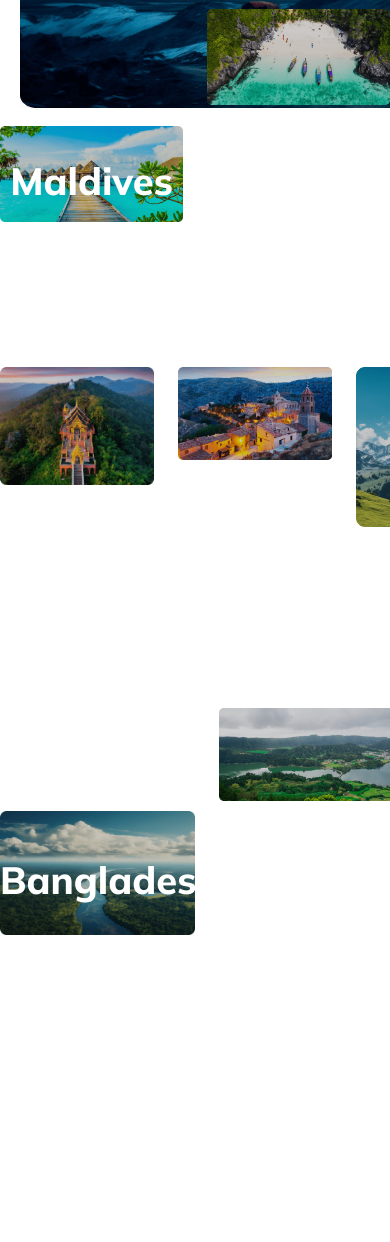
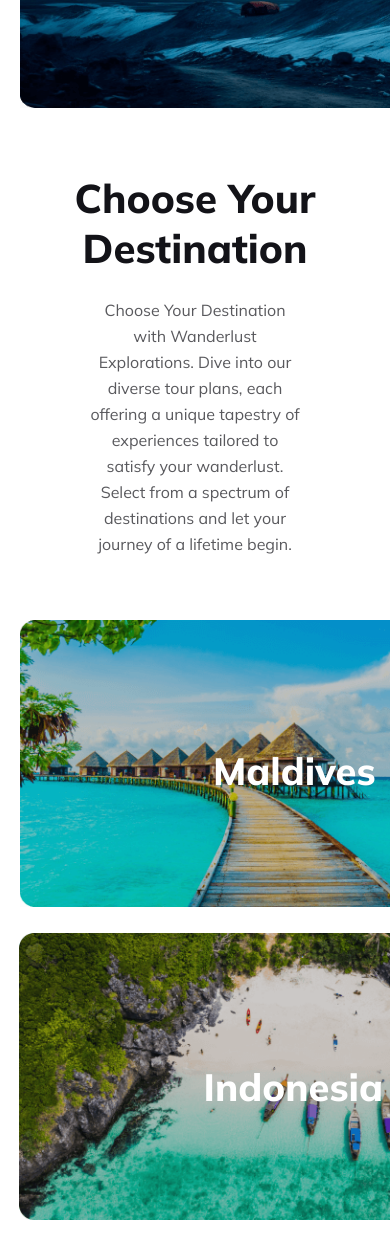
Before and after one commit to az00102/b9-a2, a plain HTML site: page index.html in a window 390 px wide. Shown: the part 1724-2966 px from the top of the page. Before the commit the page ends 2770 px from the top, so only its background shows below. Drawn offline with Linux system fonts and the light colour scheme.

Commit message:
completed choose-destination

```diff
--- a/style.css
+++ b/style.css
@@ -502,7 +502,7 @@ label {
     position: fixed;
     top: 80px;
     background: rgb(182, 132, 89);
-    height: 30%;
+    height: 10%;
 
     display: flex;
     flex-direction: column;
@@ -605,6 +605,95 @@ label {
   /* Tour Plan section style end */
 
   /* choose destination section start */
+  .choose-destination-description {
+    display: flex;
+    flex-direction: column;
+    margin-top: 600px;
+  }
+  .choose-destination-collage-row1{
+    display: flex;
+    flex-direction: column;
+  }
 
+  .choose-destination-collage-row2{
+    display: flex;
+    flex-direction: column;
+  }
+
+  .choose-destination-collage-row3{
+    display: flex;
+    flex-direction: column;
+    justify-content: center;
+    align-items: center;
+  }
+
+  .maldives-container{
+    width: 65vh;
+    position: relative;
+    top: -10px;
+    right: -20px;
+    border-radius: 16px solid;
+  }
+
+  .indonesia-container{
+    width: 65vh;
+    position: relative;
+    top: -10px;
+    right: 5px;
+    border-radius: 16px solid;
+  }
+  .indonesia-container h3{
+    position: relative;
+    top: 130px;
+  }
+
+  .srilanka-container{
+    width: 65vh;
+    position: relative;
+    top: -60px;
+    right: 9px;
+    background-size: cover;
+    background-position: center;
+    border-radius: 16px solid;
+  }
+
+  .North-America-container{
+    width: 65vh;
+    position: relative;
+    top: -30px;
+    right: -3px;
+    background-size: cover;
+    background-position: center;
+    border-radius: 16px solid;
+  }
+
+  .Kashmir-container{
+    width: 65vh;
+    position: relative;
+    right: 9px;
+    background-size: cover;
+    background-position: center;
+    border-radius: 16px solid;
+  }
+
+  .bangladesh-container{
+    width: 65vh;
+    position: relative;
+    top: 24px;
+    right: -3px;
+    background-size: cover;
+    background-position: center;
+    border-radius: 16px solid;
+  }
+
+  .bandarban-container{
+    width: 65vh;
+    position: relative;
+    top: 45px;
+    right: 9px;
+    background-size: cover;
+    background-position: center;
+    border-radius: 16px solid;
+  }
   /* choose destination section end */
 }
```
